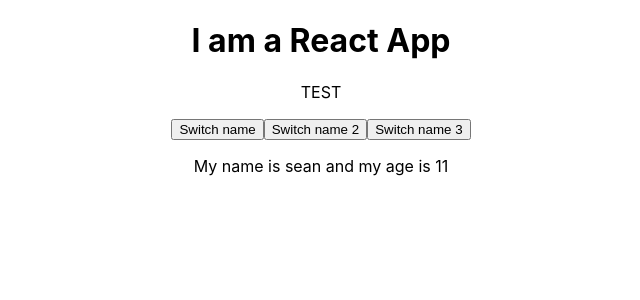
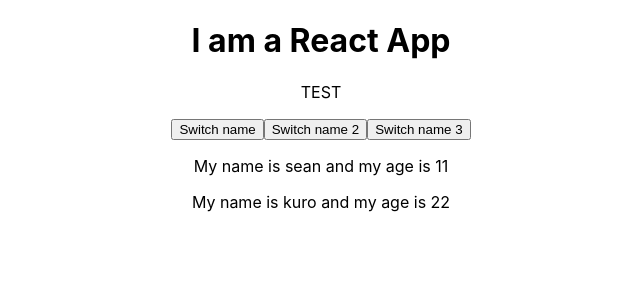
Before and after one commit to seanhuang514/ReactTheCompleteGuide, a React (Create React App) app: page / in a window 1280 px wide. Shown: the top 300 px of the page, without its empty margins (319-959 px from the left). Built offline with nearby package versions, Linux system fonts and the light colour scheme.

Commit message:
[44]pass function as argument to child component(anonymous function)

```diff
--- a/src/App.js
+++ b/src/App.js
@@ -50,7 +50,7 @@
           click={this.switchNameHandle2}
         >
         </Person>
-        {/* <Person name={this.state.people[1].name} age={this.state.people[1].age}></Person> */}
+        <Person name={this.state.people[1].name} age={this.state.people[1].age}></Person>
       </div>
     );
   }
--- a/src/Person/Person.js
+++ b/src/Person/Person.js
@@ -5,7 +5,8 @@
 
   return (
     <div>
-      <p onClick={props.click.bind(this, personDefaultName)}>My name is {props.name} and my age is {props.age}</p>
+      {/* <p onClick={props.click.bind(this, personDefaultName)}>My name is {props.name} and my age is {props.age}</p> */}
+      <p onClick={() => props.click(personDefaultName)}>My name is {props.name} and my age is {props.age}</p>
       <p>{props.children}</p>
     </div>
   )
```
